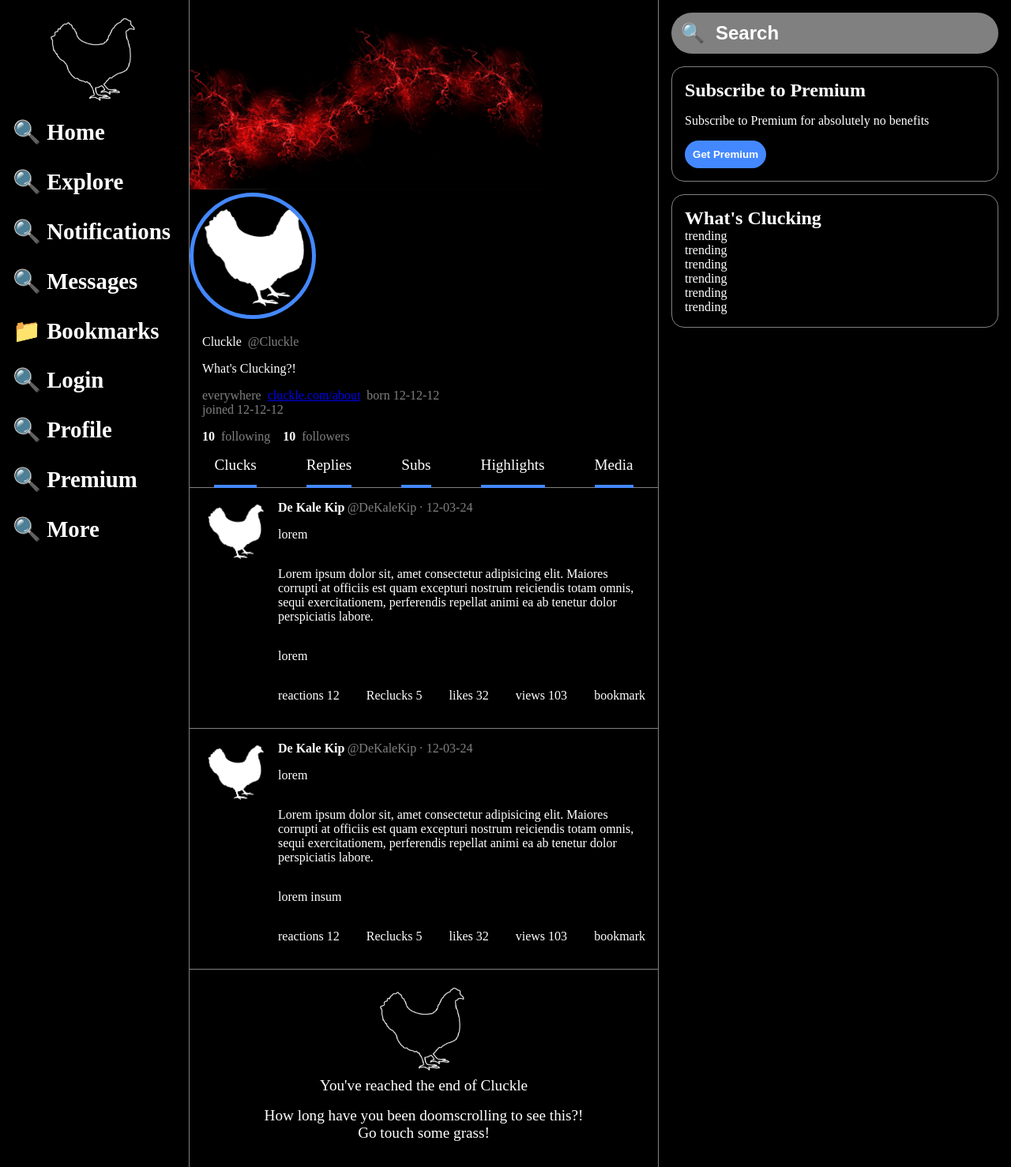
After one commit to Rowan-Laffeber/Cluckle, a PHP site: page /user.php in a window 1280 px wide. The commit adds this page. Shown: the whole page at 79% size. Run offline with PHP 8.4, Linux system fonts and the light colour scheme.

Commit message:
v0.1
added userpage

```diff
--- a/assets/styles/main.css
+++ b/assets/styles/main.css
@@ -484,3 +484,74 @@ div.login {
     }
 
 }
+.userpage{
+    color: white;
+    margin: 0em 0em 0em 15em;
+    .banner{
+        width: inherit;
+        height: 15em;
+    }
+    .profilePicture{
+        width: 10em;
+        height: 10em;
+        border-radius: 50%;
+        border: 5px solid #4488ff;
+    }
+    .textUser{
+        margin-left: 1em;
+        .usernameHandle{
+            display: flex;
+            flex-direction: row;
+            .handle{
+                color: gray;
+                margin-left: 0.5em;
+            }
+        }
+        .status{
+            margin-block-start: 0em;
+            margin-block-end: 0em;
+        }
+        .userInfo{
+            .userAbout{
+                display: flex;
+                justify-content: row;
+                p{
+                    color: gray;
+                    margin-block-start: 1em;
+                    margin-block-end: 0em;
+                }
+                a{
+                    margin: 0em 0.5em;
+                }
+            }
+            p{
+                color: gray;
+                margin-block-start: 0em;
+                margin-block-end: 1em;
+            }
+        }
+        .followingFollowers{
+            display: flex;
+            flex-direction: row;
+            .following, .followers{
+                display: flex;
+                flex-direction: row;
+                .followNumber{
+                    color: white;
+                    font-weight: bold;
+                    margin-block-start: 0em;
+                    margin-block-end: 0em;
+                }
+                .followText{
+                    color: gray;
+                    margin-left: 0.5em;
+                    margin-block-start: 0em;
+                    margin-block-end: 0em;
+                }
+            }
+            .followers{
+                margin-left: 1em;
+            }
+        }
+    }
+}
--- a/partials/top.php
+++ b/partials/top.php
@@ -21,7 +21,7 @@
         <li <?php if ($url === '/Chirpify/#'){ echo "class='active'";} ?>><a href="#">&#128269; Messages</a></li>
         <li <?php if ($url === '/Chirpify/#'){ echo "class='active'";} ?>><a href="#">&#128193; Bookmarks</a></li>
         <li <?php if ($url === '/Chirpify/login.php'){ echo "class='active'";} ?>><a href="login.php">&#128269; Login</a></li>
-        <li <?php if ($url === '/Chirpify/#'){ echo "class='active'";} ?>><a href="#">&#128269; Profile</a></li>
+        <li <?php if ($url === '/Chirpify/user.php'){ echo "class='active'";} ?>><a href="user.php">&#128269; Profile</a></li>
         <li <?php if ($url === '/Chirpify/#'){ echo "class='active'";} ?>><a href="#">&#128269; Premium</a></li>
         <li <?php if ($url === '/Chirpify/#'){ echo "class='active'";} ?>><a href="#">&#128269; More</a></li>
       </ul>
--- /dev/null
+++ b/user.php
@@ -0,0 +1,138 @@
+<?php require ("partials/top.php"); ?>
+    <div class="pageContent">
+      <div class="createAndArticles">
+
+
+        <div class="userpage">
+            <div>
+                <img class="banner" src="assets/img/banner.png" alt="">
+                <img class="profilePicture" src="assets/img/chicken-solid-white.png" alt="">
+                <div class="textUser">
+                  <div class="usernameHandle">
+                    <p class=username>Cluckle</p>
+                    <p class="handle">@Cluckle</p>
+                  </div>
+                  <p class="status">What's Clucking?!</p>
+                  <div class="userInfo">
+                    <div class="userAbout">
+                      <p>everywhere</p>
+                      <p><a href="/chirpify/about.php">cluckle.com/about</a></p>
+                      <p>born 12-12-12</p>
+                    </div>
+                    <p>joined 12-12-12</p>
+                  </div>
+                  <div class="followingFollowers">
+                      <div class="following">
+                          <p class="followNumber">10</p>
+                          <p class="followText">following</p>
+                      </div>
+                      <div class="followers">
+                          <p class="followNumber">10</p>
+                          <p class="followText">followers</p>
+                      </div>
+                  </div>
+                </div>
+
+
+            </div>
+        </div>
+
+
+        <div class="topNav">
+          <ul>
+            <li><a href="#">Clucks</a></li>
+            <li><a href="#">Replies</a></li>
+            <li><a href="#">Subs</a></li>
+            <li><a href="#">Highlights</a></li>
+            <li><a href="#">Media</a></li>
+          </ul>
+        </div>
+
+        <div class="articles">
+        <article>
+            <img src="assets/img/chicken-solid-white.png" alt="profilePicture">
+            <div class="userAndContent">
+              <div class="user">
+                <p class="username">De Kale Kip</p>
+                <p class="handle">@DeKaleKip</p>
+                <p class="timePosted">&middot; 12-03-24</p>
+              </div>
+              <div class="content">
+                <p>lorem</p>
+                <p>Lorem ipsum dolor sit, amet consectetur adipisicing elit. Maiores corrupti at officiis est quam excepturi nostrum reiciendis totam omnis, sequi exercitationem, perferendis repellat animi ea ab tenetur dolor perspiciatis labore.</p>
+                <p>lorem</p>
+              </div>
+              <div class="analytics">
+                <ul>
+                  <li><a href="#">reactions 12</a></li>
+                  <li><a href="#">Reclucks 5</a></li>
+                  <li><a href="#">likes 32</a></li>
+                  <li><a href="#">views 103</a></li>
+                  <li><a href="#">bookmark</a></li>
+                </ul>
+              </div>
+            </div>
+          </article>
+
+          <article>
+            <img src="assets/img/chicken-solid-white.png" alt="profilePicture">
+            <div class="userAndContent">
+              <div class="user">
+                <p class="username">De Kale Kip</p>
+                <p class="handle">@DeKaleKip</p>
+                <p class="timePosted">&middot; 12-03-24</p>
+              </div>
+              <div class="content">
+                <p>lorem</p>
+                <p>Lorem ipsum dolor sit, amet consectetur adipisicing elit. Maiores corrupti at officiis est quam excepturi nostrum reiciendis totam omnis, sequi exercitationem, perferendis repellat animi ea ab tenetur dolor perspiciatis labore.</p>
+                <p>lorem insum</p>
+              </div>
+              <div class="analytics">
+                <ul>
+                  <li><a href="#">reactions 12</a></li>
+                  <li><a href="#">Reclucks 5</a></li>
+                  <li><a href="#">likes 32</a></li>
+                  <li><a href="#">views 103</a></li>
+                  <li><a href="#">bookmark</a></li>
+                </ul>
+              </div>
+            </div>
+          </article>
+        </div>
+        <div class="endOfContent">
+            <img src="assets/img/chicken-line-white.png" alt="">
+            <p>You've reached the end of Cluckle</p>
+            <div>
+              <p>How long have you been doomscrolling to see this?!</p>
+              <p>Go touch some grass!</p>
+            </div>
+          </div>
+      </div>
+
+      <div class="sideMenu">
+        <div class="search">
+          <form action="search.php" method="post">
+            <input class="searchbutton" type="submit" name="submit" id="submit" value="&#128269;">
+            <label for="Search"></label>
+              <input class="search" type="Search" name="Search" id="Search" placeholder="Search" required >
+          </form>
+        </div>
+        <div class="premium">
+          <h2>Subscribe to Premium</h2>
+          <p>Subscribe to Premium for absolutely no benefits</p>
+          <button>Get Premium</button>
+        </div>
+        <div class="trending">
+          <h2>What's Clucking</h2>
+          <a href="#">trending</a>
+          <a href="#">trending</a>
+          <a href="#">trending</a>
+          <a href="#">trending</a>
+          <a href="#">trending</a>
+          <a href="#">trending</a>
+        </div>
+      </div>
+    </div>
+
+</body>
+</html>
```
Also changed, not shown: conn.php (added, +16 -0 lines), assets/img/banner.png (added).
